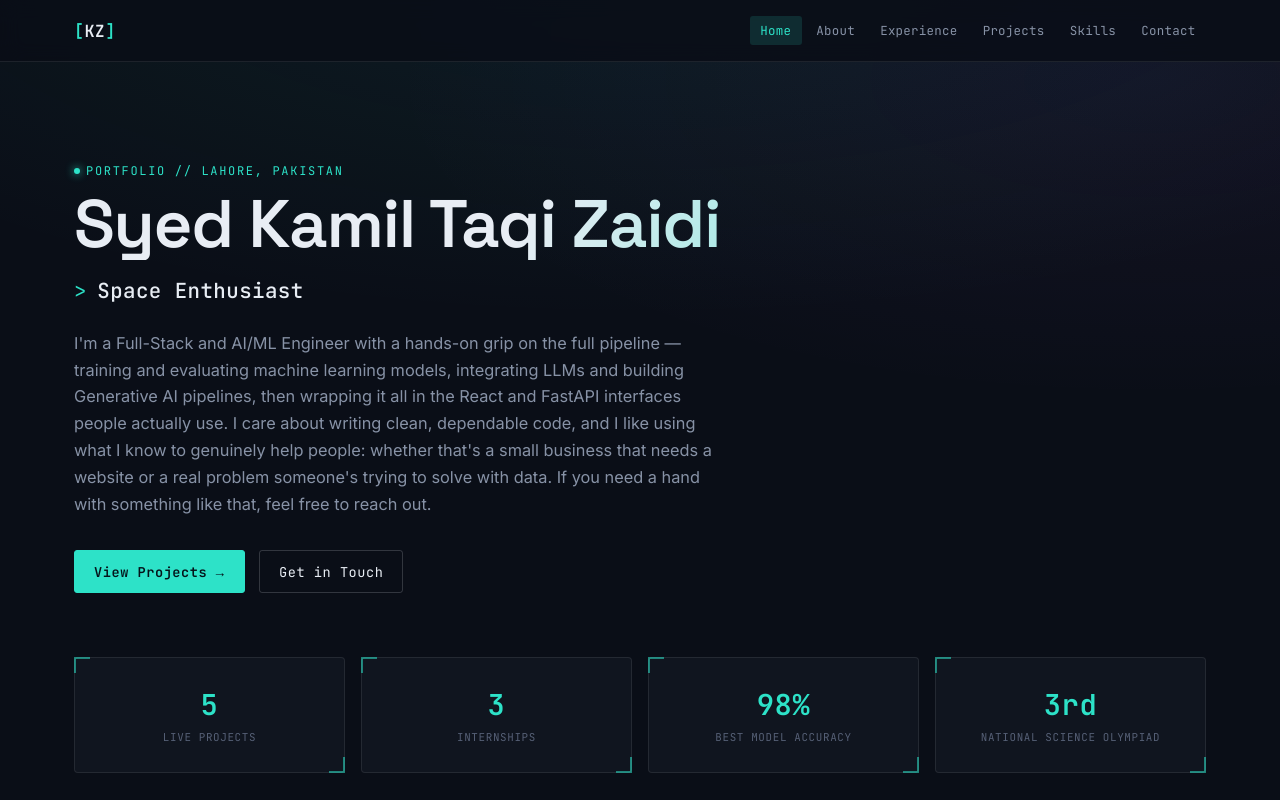
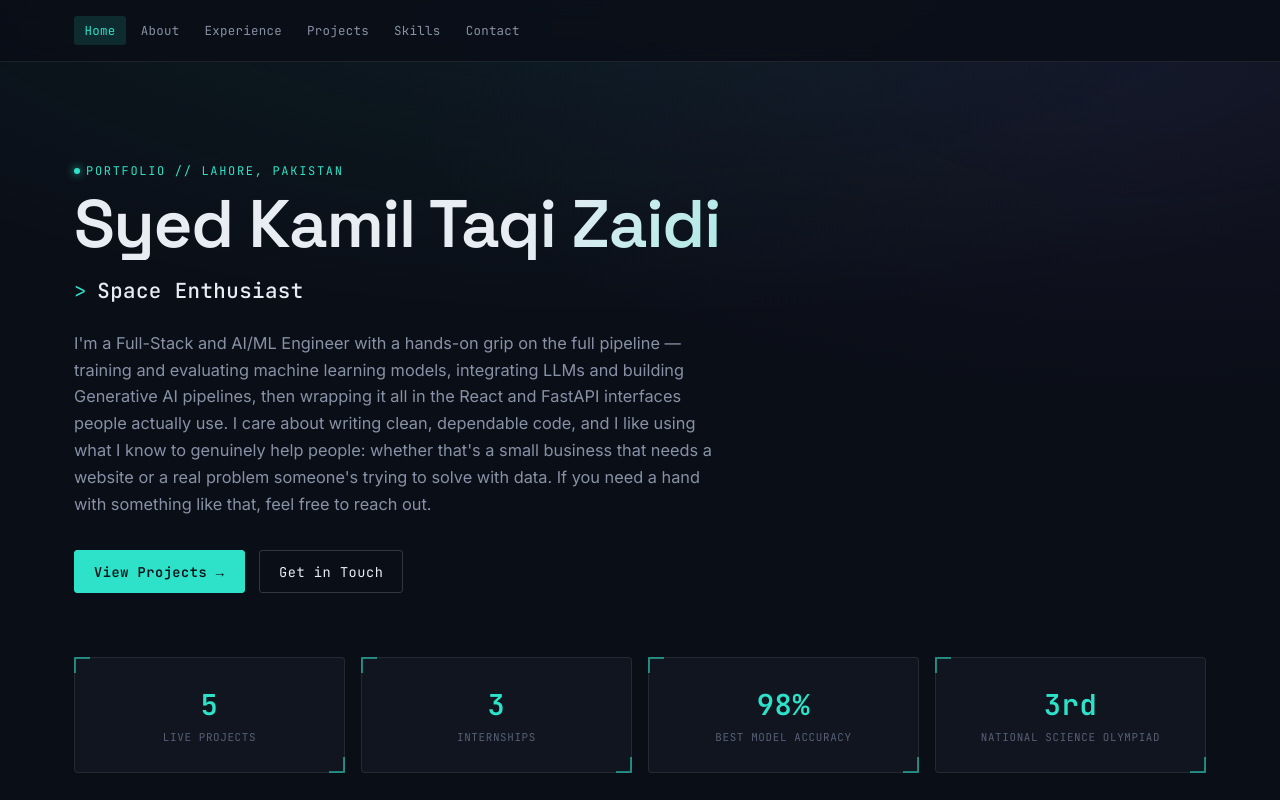
Before and after one commit to kamilcodes14/portfolio, a React (Vite) app: page / in a window 1280 px wide. Shown: the top 800 px of the page. Built offline with nearby package versions, Linux system fonts and the light colour scheme.

Commit message:
Remove KZ brand mark from nav

```diff
--- a/src/components/Layout.css
+++ b/src/components/Layout.css
@@ -16,18 +16,9 @@
   gap: 2rem;
 }
 
-.brand {
-  font-size: 1.05rem;
-  font-weight: 600;
-  color: var(--text);
-  letter-spacing: 0.04em;
-}
-.brand__bracket { color: var(--cyan); }
-
 .site-nav {
   display: flex;
   gap: 0.25rem;
-  margin-left: auto;
 }
 
 .site-nav__link {
--- a/src/components/Layout.jsx
+++ b/src/components/Layout.jsx
@@ -10,12 +10,6 @@ export default function Layout() {
     <>
       <header className="site-header">
         <div className="site-header__inner">
-          <NavLink to="/" className="brand mono" onClick={() => setOpen(false)}>
-            <span className="brand__bracket">[</span>
-            KZ
-            <span className="brand__bracket">]</span>
-          </NavLink>
-
           <nav className={`site-nav ${open ? "site-nav--open" : ""}`}>
             {nav.map((item) => (
               <NavLink
```
